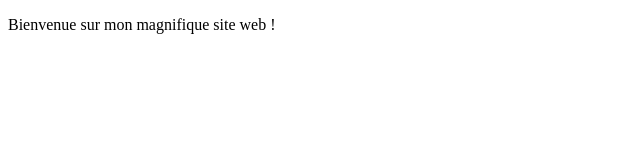
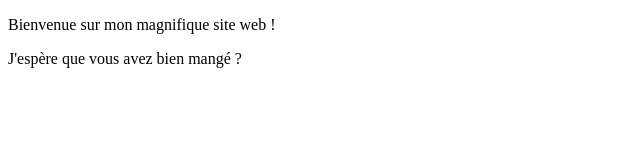
Before and after one commit to QuentinGeerts/MyProfile, a plain HTML site: page index.html in a window 1280 px wide. Shown: the whole page, without its empty margins (0-640 px from the left). Drawn offline with Linux system fonts and the light colour scheme.

Commit message:
Update index.html

```diff
--- a/index.html
+++ b/index.html
@@ -7,5 +7,6 @@
 </head>
 <body>
   <p>Bienvenue sur mon magnifique site web !</p>
+  <p>J'espère que vous avez bien mangé ?</p>
 </body>
 </html>
```
